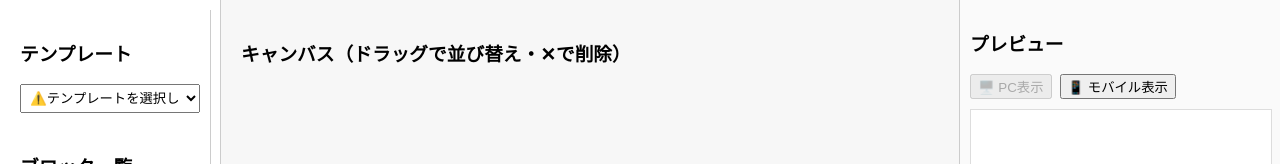
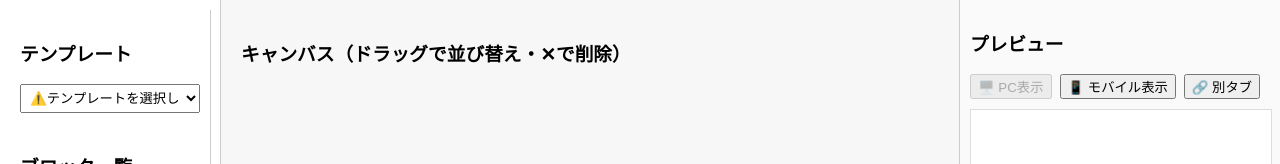
Before and after one commit to akase-github/no-code-tool, a React (Create React App) app: page / in a window 1280 px wide. Shown: the top 164 px of the page. Built offline with nearby package versions, Linux system fonts and the light colour scheme.

Commit message:
別タブ機能追加

```diff
--- a/src/components/Preview.tsx
+++ b/src/components/Preview.tsx
@@ -6,6 +6,12 @@ interface PreviewProps {
 
 const Preview: React.FC<PreviewProps> = ({ html }) => {
   const [isMobileView, setIsMobileView] = useState(false);
+
+  const handleOpenHtmlInNewTab = () => {
+    const blob = new Blob([html], { type: 'text/html' });
+    const url = URL.createObjectURL(blob);
+    window.open(url, '_blank');
+  };
 
   return (
     <div
@@ -29,6 +35,12 @@ const Preview: React.FC<PreviewProps> = ({ html }) => {
         >
           📱 モバイル表示
         </button>
+          <button
+            onClick={handleOpenHtmlInNewTab}
+            style={{ marginLeft: '8px' }}
+          >
+          🔗 別タブ
+        </button>
       </div>
 
       <div
```
